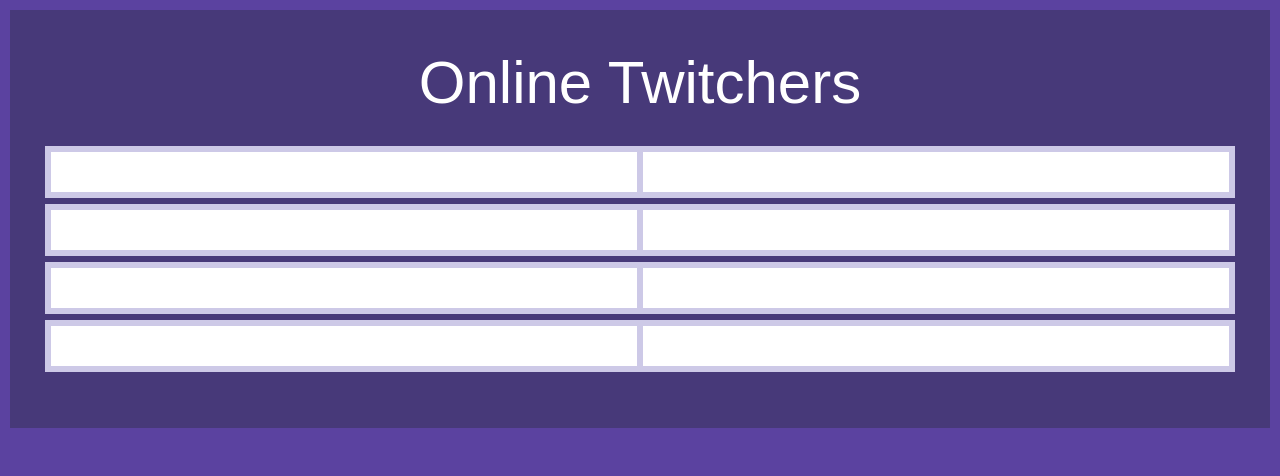
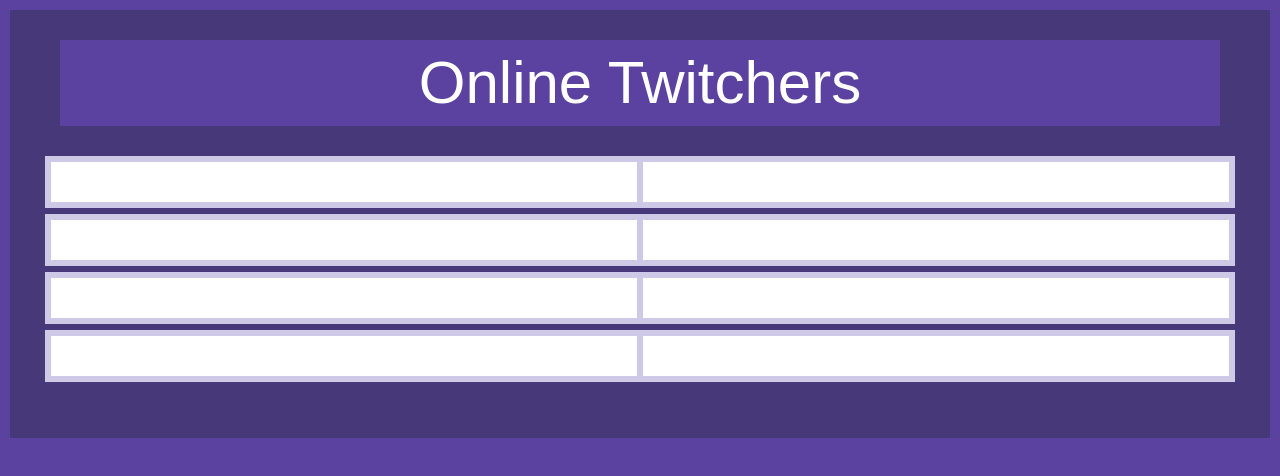
Before and after one commit to willemjscott/onlineTwitchers, a plain HTML site: page index.html in a window 1280 px wide. Drawn offline with nearby package versions, Linux system fonts and the light colour scheme.

Commit message:
basic html and css complete

```diff
--- a/main.css
+++ b/main.css
@@ -1,5 +1,5 @@
 body {
-    background-color: rgb(91, 66, 160)
+    background-color: rgb(91, 66, 160);
 }
 
 #background {
@@ -10,11 +10,11 @@ body {
 }
 
 #title {
-    margin: 20px;
-    margin-top: 0px;
+    margin-bottom: 30px;
     font-size: 60px;
     color: rgb(255, 255, 255);
     font-family: sans-serif;
+    background-color: rgb(91, 66, 160);
 }
 
 .twitchers {
```
